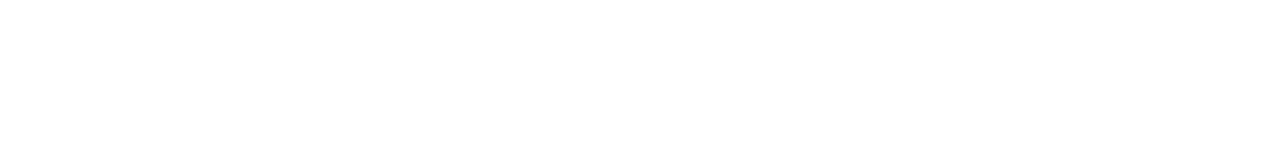
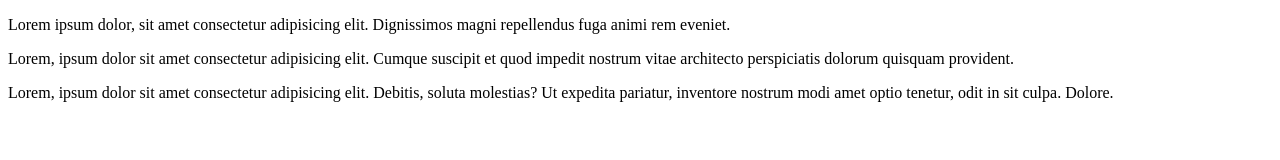
Before and after one commit to md-zihad/Practice_1, a plain HTML site: page index.html in a window 1280 px wide. Drawn offline with Linux system fonts and the light colour scheme.

Commit message:
4 paragaraph added

```diff
--- a/index.html
+++ b/index.html
@@ -3,9 +3,13 @@
 <head>
     <meta charset="UTF-8">
     <meta name="viewport" content="width=device-width, initial-scale=1.0">
-    <title>Document</title>
+    <title>It's Practice Website</title>
 </head>
 <body>
-
+    <p>Lorem ipsum dolor, sit amet consectetur adipisicing elit. Dignissimos magni repellendus fuga animi rem eveniet.</p>
+    <p>Lorem, ipsum dolor sit amet consectetur adipisicing elit. Cumque suscipit et quod impedit nostrum vitae architecto perspiciatis dolorum quisquam provident. </p>
+    <p>Lorem, ipsum dolor sit amet consectetur adipisicing elit. Debitis, soluta molestias? Ut expedita pariatur, inventore nostrum modi amet optio tenetur, odit in sit culpa. Dolore.
+    </p>
+    <p></p>
 </body>
 </html>
```
